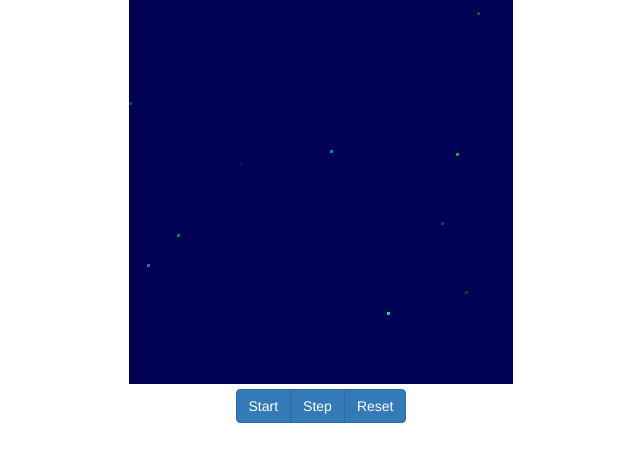
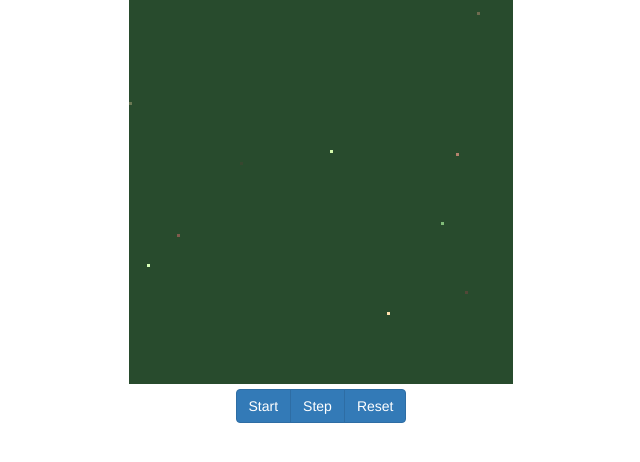
Before and after one commit to johnmarianhoffman/simulations, a plain HTML site: page lotka_volterra/js/index.html in a window 1280 px wide. Shown: the whole page, without its empty margins (319-959 px from the left). Drawn offline with nearby package versions, Linux system fonts and the light colour scheme.

Commit message:
Making LV-JS suitable for web

```diff
--- a/lotka_volterra/js/index.html
+++ b/lotka_volterra/js/index.html
@@ -1,3 +1,5 @@
+<!-- de3907736496 -->
+
 <!DOCTYPE html>
 <html lang="en">
     <head>
@@ -16,14 +18,14 @@
 
         <!-- BEGINNING OF SIMULATION CODE -->
         <div class="text-center lazy-load">
-            <canvas id="a081e536ec67"></canvas>
+            <canvas id="de3907736496"></canvas>
         </div>
 
         <div class="text-center">
             <div class="btn-group" role="group">
-                <input class="btn btn-primary w-100" id="startStop_a081e536ec67" type="button" onclick="instance_a081e536ec67.startStop()" value="Start">
-                <input class="btn btn-primary w-100" id="step_a081e536ec67" type="button" onclick="instance_a081e536ec67.nextFrame()" value="Step">
-                <input class="btn btn-primary w-100" id="reset_a081e536ec67" type="button" onclick="instance_a081e536ec67.reset()" value="Reset">
+                <input class="btn btn-primary w-100" id="startStop_de3907736496" type="button" onclick="instance_de3907736496.startStop()" value="Start">
+                <input class="btn btn-primary w-100" id="step_de3907736496" type="button" onclick="instance_de3907736496.nextFrame()" value="Step">
+                <input class="btn btn-primary w-100" id="reset_de3907736496" type="button" onclick="instance_de3907736496.reset()" value="Reset">
             </div>
         </div>
 
--- a/lotka_volterra/js/main.js
+++ b/lotka_volterra/js/main.js
@@ -1,9 +1,9 @@
-class a081e536ec67{
+class de3907736496{
 
     constructor(){
-        this.canvas = document.getElementById('a081e536ec67');
-        this.startStopButton = document.getElementById('startStop_a081e536ec67');
-        this.stepButton = document.getElementById('step_a081e536ec67');
+        this.canvas = document.getElementById('de3907736496');
+        this.startStopButton = document.getElementById('startStop_de3907736496');
+        this.stepButton = document.getElementById('step_de3907736496');
         this.ctx = this.canvas.getContext('2d');
 
         this.resolution = 3;
@@ -27,16 +27,9 @@ class a081e536ec67{
         this.d = 0.5;
 
         this.redraw = true;
-
     }
 
     initGrid(default_value){
-        // Allocate the prey grid
-        //this.grid = new Array(this.rows).fill(null);
-        //for (let i=0; i<this.grid.length; i++){
-        //    this.grid[i] = new Array(this.cols).fill(null).map(() => Math.floor(2.0*Math.random()));
-        //}
-
         var grid = new Array(this.rows).fill(null);
         for (let i=0; i<grid.length; i++){
             grid[i] = new Array(this.cols).fill(null).map(() => Math.floor(default_value));
@@ -54,13 +47,44 @@ class a081e536ec67{
 
                 this.ctx.beginPath();
                 this.ctx.strokeStyle = '#8e8e8e';
-                this.ctx.fillStyle = '#' + '00' + this.int_to_hex((predator_pop/this.carrying_capacity_predator)*255)  + this.int_to_hex((prey_pop/this.carrying_capacity_prey)*255);
+                this.ctx.fillStyle = this.getColor(prey_pop,predator_pop);
                 this.ctx.rect(c*this.resolution,r*this.resolution,this.resolution,this.resolution);
                 this.ctx.fill();
 
             }
         }
     }
+
+    getColor(prey_pop, predator_pop){
+        let r_prey = 121;
+        let g_prey = 224;
+        let b_prey = 136;
+
+        let r_predator = 224;
+        let g_predator = 133;
+        let b_predator = 121;
+
+        let factor = (prey_pop/this.carrying_capacity_prey);
+        r_prey *= factor;
+        g_prey *= factor;
+        b_prey *= factor;
+
+        factor = (predator_pop/this.carrying_capacity_predator);
+        r_predator *= factor;
+        g_predator *= factor;
+        b_predator *= factor;
+
+        //let r_blend = 0.5*r_prey + 0.5*r_predator;
+        //let g_blend = 0.5*g_prey + 0.5*g_predator;
+        //let b_blend = 0.5*b_prey + 0.5*b_predator;
+
+        let r_blend = Math.min(255,r_prey + r_predator);
+        let g_blend = Math.min(255,g_prey + g_predator);
+        let b_blend = Math.min(255,b_prey + b_predator);
+
+        return '#' +  this.int_to_hex(r_blend) + this.int_to_hex(g_blend) + this.int_to_hex(b_blend);
+    }
+
 
     reset(){
         // Allocate the population grids
@@ -197,5 +221,5 @@ class a081e536ec67{
     }
 }
 
-let instance_a081e536ec67 = new a081e536ec67();
-instance_a081e536ec67.reset();
+let instance_de3907736496 = new de3907736496();
+instance_de3907736496.reset();
```
